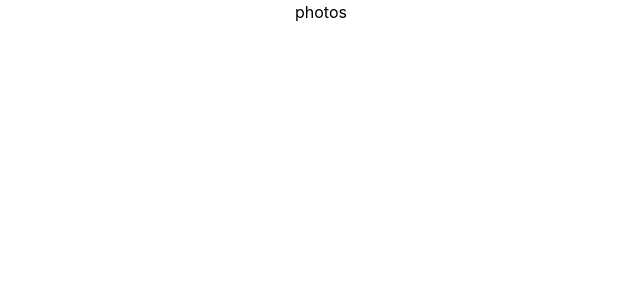
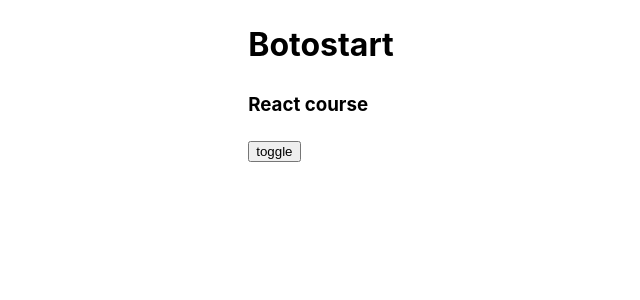
Before and after one commit to GhMamadreza84/React-Practice, a React (Vite) app: page / in a window 1280 px wide. Shown: the top 300 px of the page, without its empty margins (319-959 px from the left). Built offline with nearby package versions, Linux system fonts and the light colour scheme.

Commit message:
add structure photos component

```diff
--- a/src/components/Photos.jsx
+++ b/src/components/Photos.jsx
@@ -1,11 +1,13 @@
-import React from 'react';
+import React from "react";
 
 const Photos = () => {
-    return (
-        <div>
-            photos
-        </div>
-    );
-}
+  return (
+    <div>
+      <h1>Botostart</h1>
+      <h3>React course</h3>
+      <button>toggle</button>
+    </div>
+  );
+};
 
 export default Photos;
```
